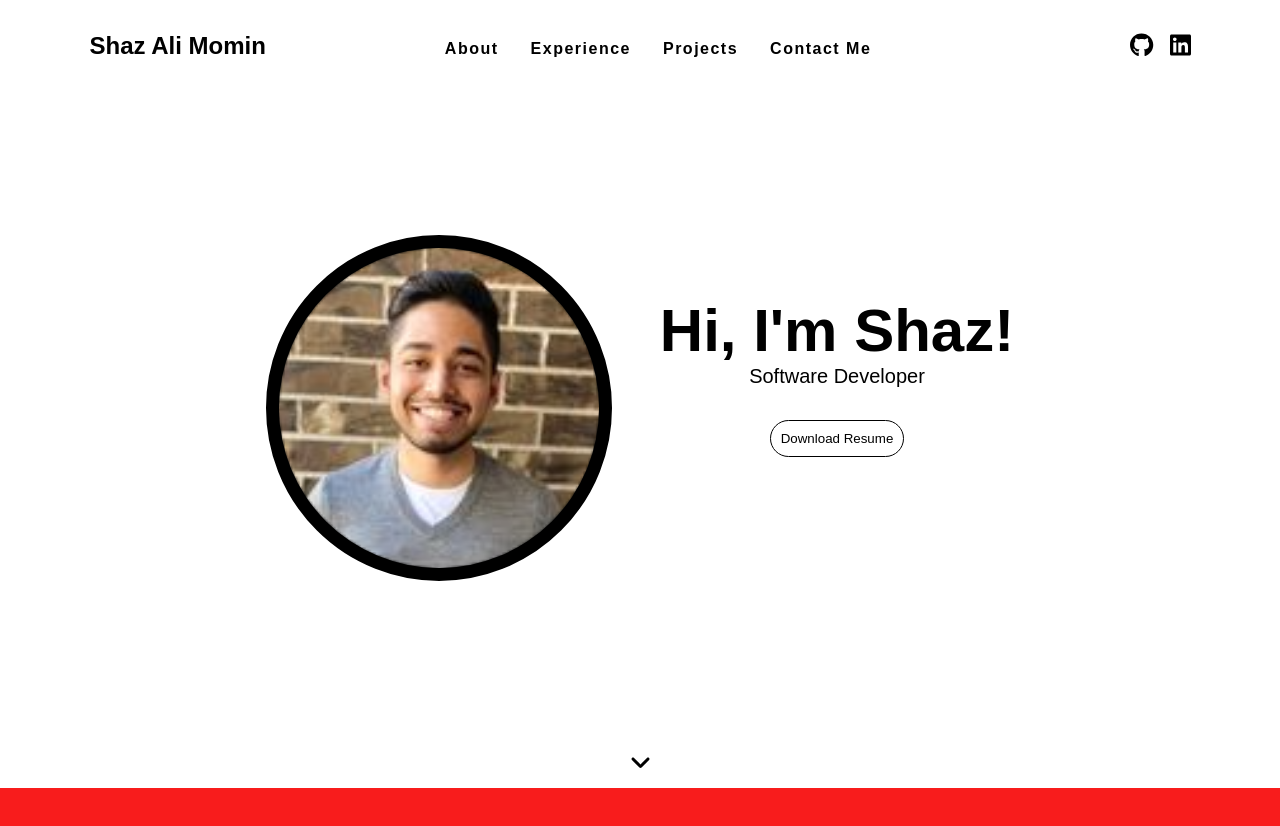
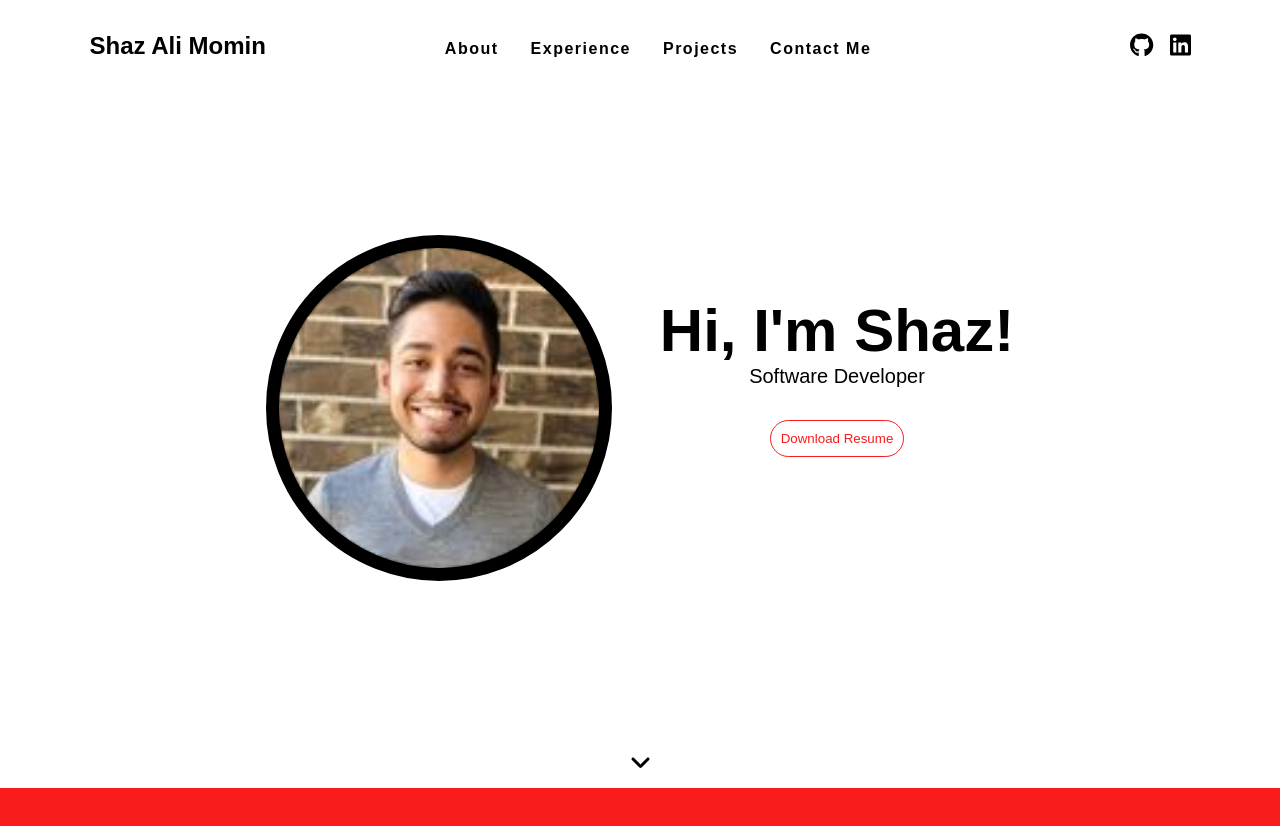
Before and after one commit to ShazAliMomin/personal-site, a React (Create React App) app: page / in a window 1280 px wide. Shown: the top 826 px of the page. Built offline with nearby package versions, Linux system fonts and the light colour scheme; a web font is replaced by a local one.

Commit message:
color updated

```diff
--- a/src/components/Hero/Hero.css
+++ b/src/components/Hero/Hero.css
@@ -47,9 +47,9 @@
 }
 
 .resume-button {
-  border: 1px solid black;
+  border: 1px solid rgb(248, 28, 28);
   background-color: white;
-  color: black;
+  color: rgb(248, 28, 28);
   border-radius: 25px;
   padding: 10px;
   margin-top: 2rem;
```
